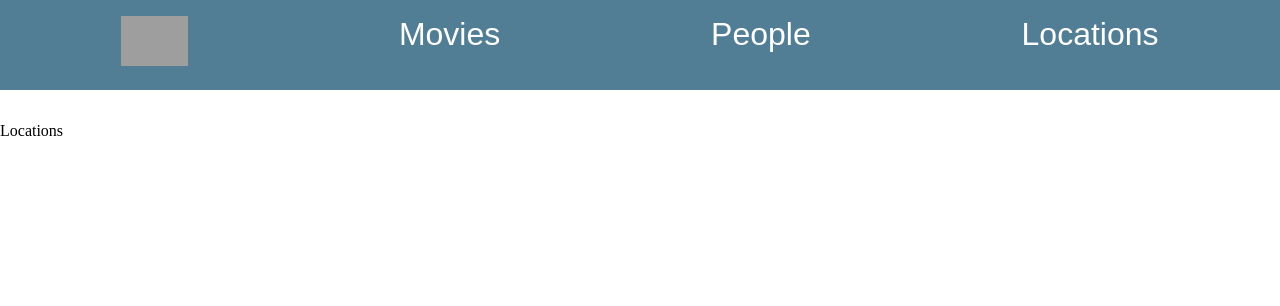
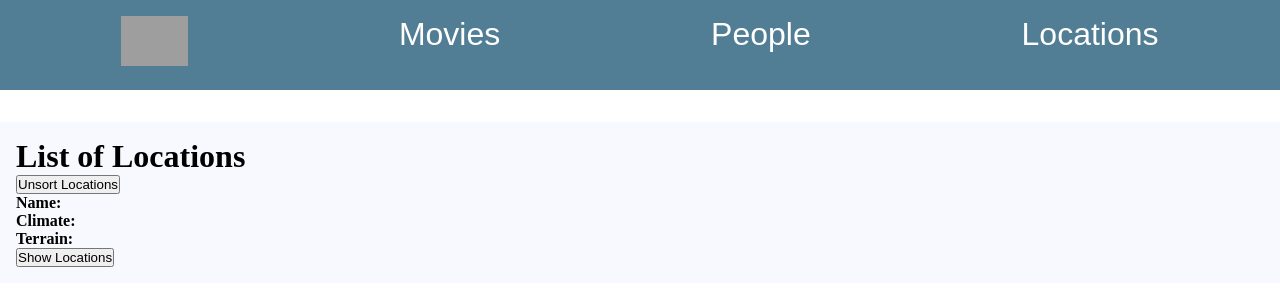
Before and after one commit to joinpursuit/9-1-module-three-assessment, a React (Create React App) app: page /locations in a window 1280 px wide. Shown: the top 306 px of the page. Built offline with nearby package versions, Linux system fonts and the light colour scheme; grey boxes are pictures that could not be loaded.

Commit message:
Locations completed

```diff
--- a/src/Pages/Error.js
+++ b/src/Pages/Error.js
@@ -1,12 +1,16 @@
+import { useState } from "react";
 import { Link } from "react-router-dom";
 
-export default function Error() {
+export default function Error({ find }) {
   //
+  //   const [clickListener, setClickListener] = useState("");
+
   return (
     <div className="error" style={{ textAlign: "center" }}>
       <h1 style={{ textAlign: "center", paddingTop: "50px" }}>Not Found</h1>
-      <Link to="/">
+      <Link to="/people">
         <img
+          //   onClick={!find}
           src="https://cdn.dribbble.com/users/2499518/screenshots/5032881/sbfavs_4x.jpg"
           alt="error_logo"
           style={{ height: "600px", width: "600px" }}
--- /dev/null
+++ b/src/Pages/Location.js
@@ -0,0 +1,20 @@
+import React from "react";
+
+export default function Location({ location }) {
+  return (
+    <div key={location.id} className="">
+      <p>
+        <b>Name: </b> {location.name}
+      </p>
+      <p>
+        <b>Climate: </b>
+        {location.climate}
+      </p>
+
+      <p>
+        <b>Terrain: </b>
+        {location.terrain}
+      </p>
+    </div>
+  );
+}
--- /dev/null
+++ b/src/Pages/Locations.css
@@ -0,0 +1,40 @@
+.Locations {
+  border: 1px solid black;
+}
+.locations {
+  background: ghostwhite;
+  padding: 1em;
+  /* min-height: 80vh; */
+}
+
+.locations > ul {
+  display: flex;
+  flex-wrap: wrap;
+  justify-content: space-between;
+  margin-left: 0;
+}
+
+.locations ul > li {
+  background: lemonchiffon;
+  width: 26%;
+  padding: 2em;
+}
+
+.locations ul > li > ul {
+  margin-left: 0;
+  list-style: none;
+}
+
+.locations ul > li > ul li {
+  background: ghostwhite;
+  display: flex;
+  flex-wrap: no-wrap;
+  width: 90%;
+  justify-content: center;
+}
+
+.locations ul > li > ul li span {
+  text-align: center;
+  display: inline-block;
+  width: 100%;
+}
--- a/src/Pages/Locations.js
+++ b/src/Pages/Locations.js
@@ -1,5 +1,74 @@
-import React from "react";
+import Location from "./Location";
+import { useState, useEffect } from "react";
+import "./Locations.css";
+export default function Locations() {
+  // state for show btn
+  const [show, setShow] = useState(false);
+  const [locations, setLocations] = useState([]);
+  const [sort, setSorted] = useState(false);
+  //Fecthing Locations
+  useEffect(() => {
+    fetch("./locations.json")
+      .then((response) => response.json())
+      .then((data) => {
+        setLocations(data);
+      })
+      .catch((err) => console.log(err));
+  }, []);
 
-export default function Locations() {
-  return <div>Locations</div>;
+  //! SORTING by name usiong comparator function
+  // save sorted location to a state
+  const handleSortedNames = () => {
+    const sortNames = locations.sort((nameA, nameB) => {
+      if (nameA.name.toLowerCase() < nameB.name.toLowerCase()) {
+        return -1;
+      } else if (nameA.name.toLowerCase() > nameB.name.toLowerCase()) {
+        return 1;
+      }
+      return 0;
+    });
+    setSorted(sortNames);
+    console.log(sortNames);
+  };
+
+  // const comparator = (a, b) => {
+  //   return a.name.toLowerCase() - b.name.toLowerCase();
+  // };
+  // console.log("sorted", locations.sort(comparator));
+
+  return (
+    <div className="locations">
+      <h1>List of Locations</h1>
+      <div className="button"></div>
+      <button onClick={handleSortedNames}>
+        {show && sort ? "Sort Locations" : "Unsort Locations"}
+      </button>
+
+      <div>
+        <Location location={sort} />
+      </div>
+      <button
+        className="button"
+        onClick={() => {
+          setShow(!show);
+        }}
+      >
+        {show ? "Hide Locations" : "Show Locations"}
+      </button>
+      {show &&
+        locations &&
+        locations.map((location) => {
+          return (
+            <div className="details" key={location.id}>
+              <ul>
+                <li>
+                  {" "}
+                  <Location location={location} />
+                </li>
+              </ul>
+            </div>
+          );
+        })}
+    </div>
+  );
 }
--- a/src/Pages/Movie.js
+++ b/src/Pages/Movie.js
@@ -5,6 +5,10 @@ export default function Movie({ movie }) {
     <div className="movie">
       <br />
       <h2>{movie.title}</h2>
+      <p>
+        <br />
+        <b>Release Date:</b> {movie.release_date}
+      </p>
       <p>
         <br />
         <b>Directed by:</b> <em>{movie.director}</em>
@@ -15,9 +19,9 @@ export default function Movie({ movie }) {
         alt="movie.title"
         style={{ height: "450px", width: "310px" }}
       />
-
       <p>
-        <b>Release Date:</b> {movie.release_date}
+        {" "}
+        <b>Length: </b> {movie.running_time} min
       </p>
       <p>
         {" "}
--- a/src/Pages/Movies.js
+++ b/src/Pages/Movies.js
@@ -32,7 +32,7 @@ export default function Movies() {
         ))}
       </select>
       {selected.id && (
-        <section className="selected" style={{ textAlign: "center" }}>
+        <section className="selected">
           <Movie movie={selected} />
         </section>
       )}
--- a/src/index.css
+++ b/src/index.css
@@ -41,53 +41,8 @@ h2 {
 li {
   font-size: 1em;
 }
-
-.locations {
-  background: ghostwhite;
-  padding: 1em;
-  min-height: 80vh;
-}
-
-.locations > ul {
-  display: flex;
-  flex-wrap: wrap;
-  justify-content: space-between;
-  margin-left: 0;
-}
-
-.locations ul > li {
-  background: lemonchiffon;
-  width: 26%;
-  padding: 2em;
-}
-
-.locations ul > li > ul {
-  margin-left: 0;
-  list-style: none;
-}
-
-.locations ul > li > ul li {
-  background: ghostwhite;
-  display: flex;
-  flex-wrap: no-wrap;
-  width: 90%;
-  justify-content: center;
-}
-
-.locations ul > li > ul li span {
-  text-align: center;
-  display: inline-block;
-  width: 100%;
-}
-.details li {
-  list-style: none;
-  margin: 0.5em 0;
-  align-self: center;
-}
-
-.details li span:first-child {
-  font-weight: bold;
-}
+/* LOCATIONS */
+/* DETAILS */
 
 .people {
   background: lemonchiffon;
```
